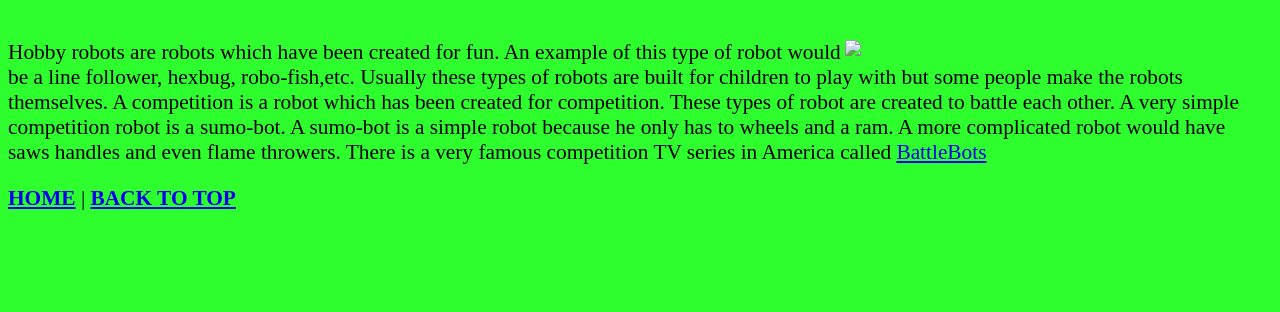
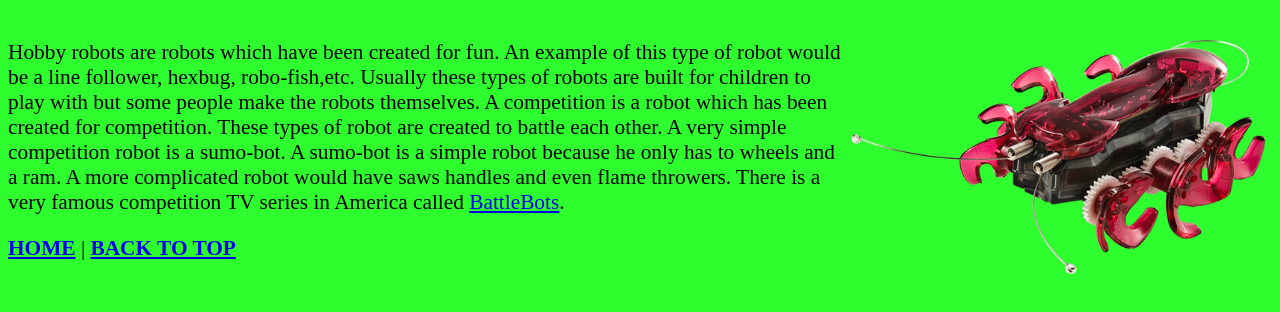
Before and after one commit to valentin-ivanov/Robots, a plain HTML site: page HobbyAndCompetitionRobots.html in a window 1280 px wide. Shown: the part 120-432 px from the top of the page. Drawn offline with Linux system fonts and the light colour scheme.

Commit message:
Added hexbug picture

```diff
--- a/HobbyAndCompetitionRobots.html
+++ b/HobbyAndCompetitionRobots.html
@@ -21,12 +21,13 @@
 
 <h1 style="font-size: 48pt; text-align: center">Hobby And Competition Robots!</h1>
 
-<p><img src="hexbug.png" style="float:right; width: 20em">Hobby robots are robots which have been created for fun. An example of this type of robot would be a line follower,
-    hexbug, robo-fish,etc. Usually these types of robots are built for children to play with
-    but some people make the robots themselves. A competition is a robot which has been created for competition.
-    These types of robot are created to battle each other. A very simple competition robot is a sumo-bot. A sumo-bot is a simple robot because he only has to wheels and a ram.
-    A more complicated robot would have saws handles and even flame throwers. There is a very famous competition TV series in
-    America called <a href="http://battlebots.com/" target="_blank">BattleBots</a></p>
+<p><img src="hexbug.png" style="float:right; width: 20em">Hobby robots are robots which have been created for fun. An
+    example of this type of robot would be a line follower, hexbug, robo-fish,etc. Usually these types of robots are
+    built for children to play with but some people make the robots themselves. A competition is a robot which has been
+    created for competition. These types of robot are created to battle each other. A very simple competition robot is a
+    sumo-bot. A sumo-bot is a simple robot because he only has to wheels and a ram. A more complicated robot would have
+    saws handles and even flame throwers. There is a very famous competition TV series in America called
+    <a href="http://battlebots.com/" target="_blank">BattleBots</a>.</p>
 
 <a href="index.html" title="Back to the Home page"><b>HOME</b></a> | <a href="#" title="To the top of this page"><b>BACK
     TO TOP</b></a>
```
Also changed, not shown: hexbug.png (added).
